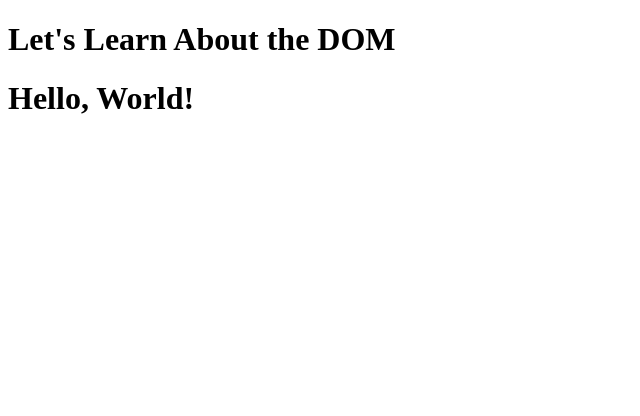
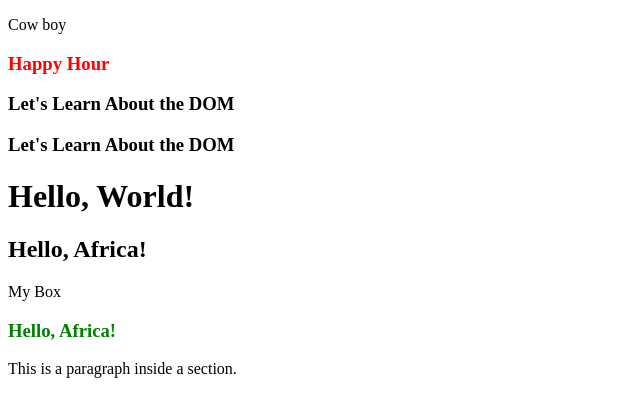
Before and after one commit to ucheblessed28/netisens-web-developm-ent-class-guide, a plain HTML site: page JavaScript/dom.html in a window 1280 px wide. Shown: the whole page, without its empty margins (0-640 px from the left). Drawn offline with Linux system fonts and the light colour scheme.

Commit message:
new commits

```diff
--- a/JavaScript/dom.html
+++ b/JavaScript/dom.html
@@ -6,8 +6,22 @@
     <title>Document</title>
 </head>
 <body>
-    <h1>Let's Learn About the DOM</h1>
+    <p class="main-header">Cow boy</p>
+    <h3 class="main-header">Let's Learn About the DOM</h3>
+    <h3 class="main-header">Let's Learn About the DOM</h3>
+    <h3 class="main-header">Let's Learn About the DOM</h3>
     <h1 id="title">Hello, World!</h1>
+
+    <h2 id="title">Hello, Africa!</h2>
+    <div id="box" class="box">
+        <span>My Box</span>
+    </div>
+    <section class="box">
+        <span>
+            <h3>Hello, Africa!</h3>
+        </span>
+        <p>This is a paragraph inside a section.</p>
+    </section>
     <script src="dom.js"></script>
 </body>
 </html>
--- a/JavaScript/dom.js
+++ b/JavaScript/dom.js
@@ -30,20 +30,38 @@
 // 1.) document.getElementById()
 // Usage: Retrieves an element by its unique id attribute.
 
-// let ourH1 = document.getElementById('coding');
-// console.log(ourH1.textContent);
+// document.getElementById()
+const selectedH1 = document.getElementById('title');
+console.log(selectedH1);
 
 // 2.) document.getElementsByClassName()
 // Usage: Retrieves a collection of elements with the specified class name..
+const headers = document.getElementsByClassName('main-header');
+console.log(headers);
 
 // 3.) document.getElementsByTagName()
 // Usage: Retrieves a collection of elements with the specified tag name..
 
+const myParagraph = document.getElementsByTagName('p');
+console.log(myParagraph);
+
 // 4.) document.querySelector()
 // Usage: Retrieves the first element that matches a specified CSS selector.
+const mainheaderElement = document.querySelector('h3.main-header');
+console.log(mainheaderElement);
+mainheaderElement.innerText = 'Happy Hour';
+mainheaderElement.style.color = 'Red'
 
 // 5.) document..querySelectorAll()
 // Usage: Retrieves all elements that match a specified CSS selector
+const allSpecialHeadings = document.querySelectorAll('h3.main-header');
+console.log(allSpecialHeadings);
+
+// const AfricanTExt = document.querySelector('span h3');
+const AfricanTExt = document.querySelector('section.box h3');
+AfricanTExt.style.color = 'green';
+
+// Changing Styles
 
 // const titleElement = document.getElementById("title");
 // console.log(titleElement); // Outputs the h1 element
```
